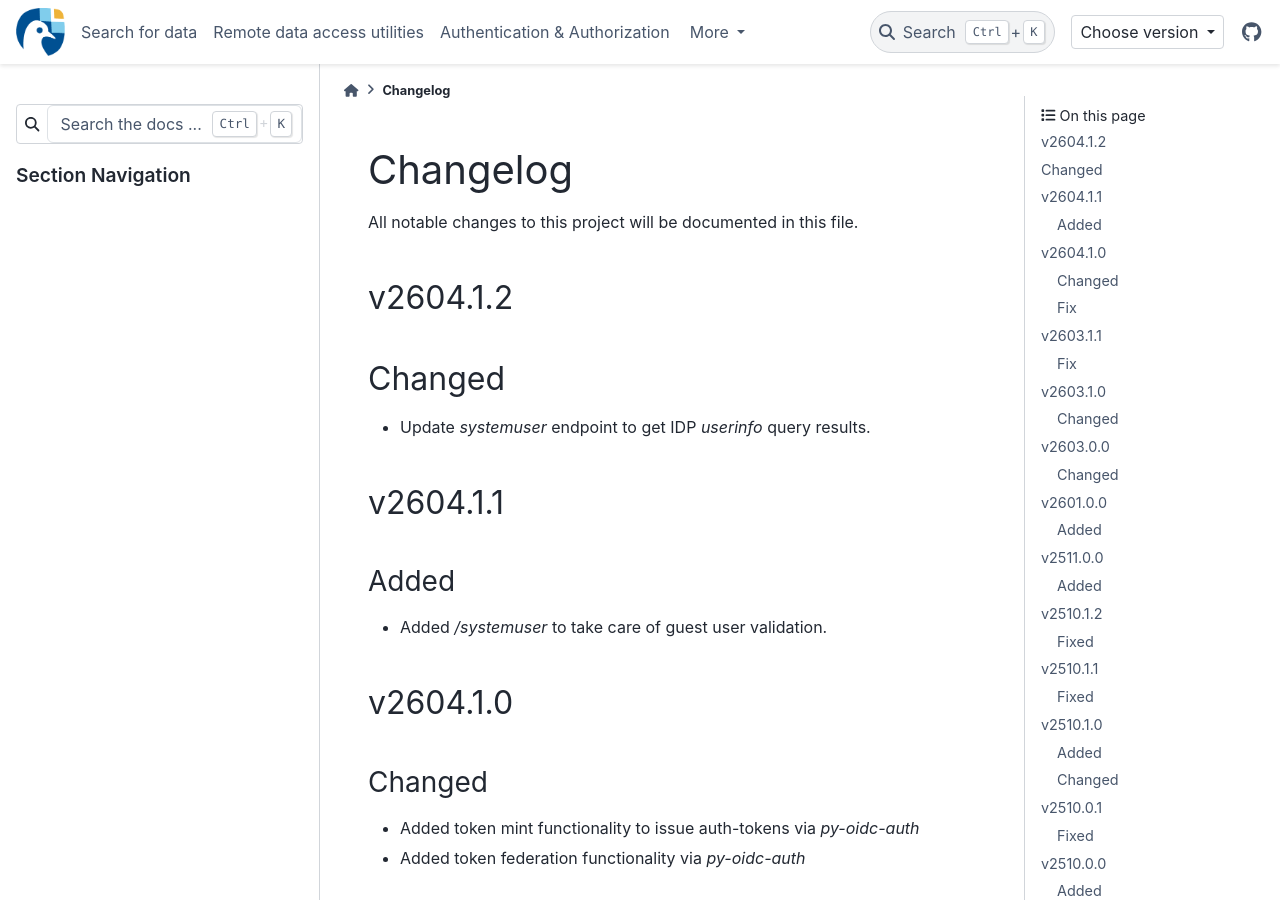
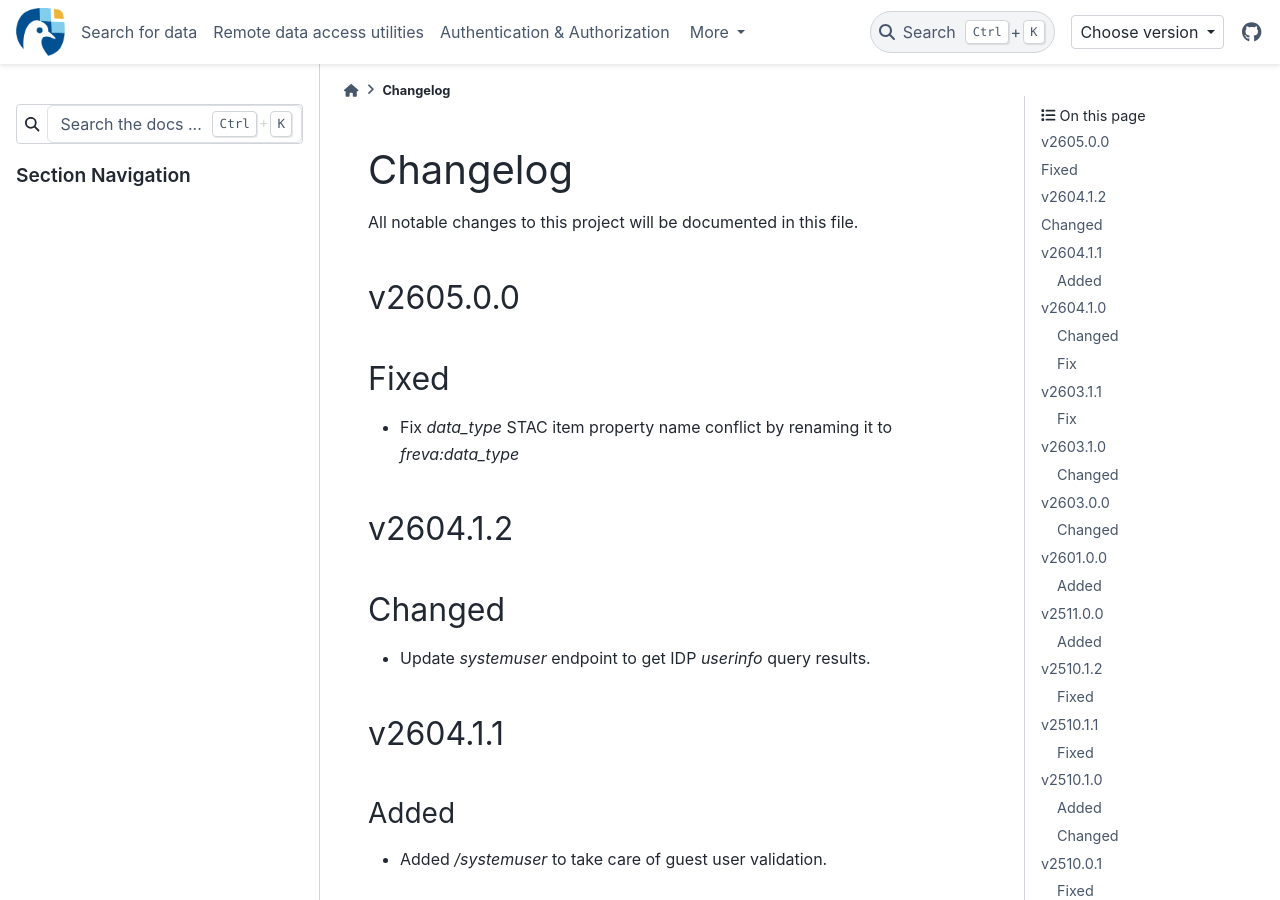
Before and after one commit to freva-org/freva-nextgen, a Sphinx documentation site: the page built from docs/source/whatsnew.rst, in a window 1280 px wide and 900 px high. Built offline with Sphinx 7.4.7 and the PyData theme 0.15.4, drawn with Linux system fonts in a browser that asks for light colours; comment, search, counter and statistics services are not loaded; the version number is read from the project's files by our own code.

Commit message:
Update whatsnew.rst

```diff
--- a/docs/source/whatsnew.rst
+++ b/docs/source/whatsnew.rst
@@ -2,6 +2,13 @@ Changelog
 ~~~~~~~~~
 
 All notable changes to this project will be documented in this file.
+
+v2605.0.0
+^^^^^^^^^
+
+Fixed
+^^^^^^^
+- Fix `data_type` STAC item property name conflict by renaming it to `freva:data_type`
 
 v2604.1.2
 ^^^^^^^^^
```
